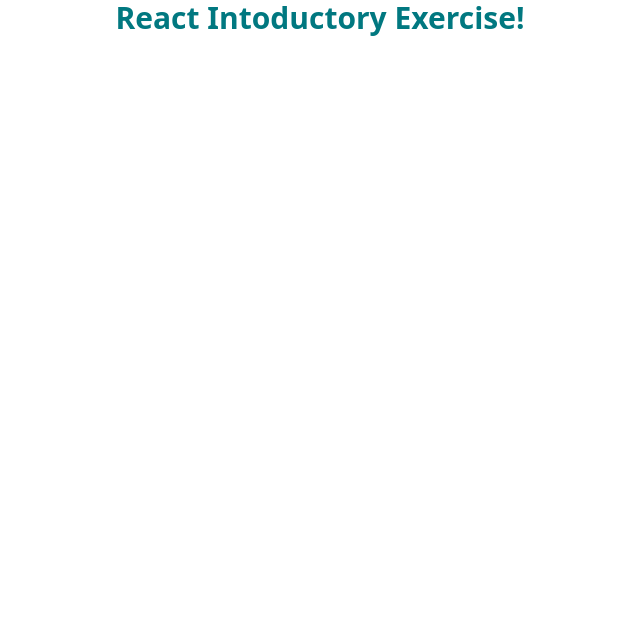
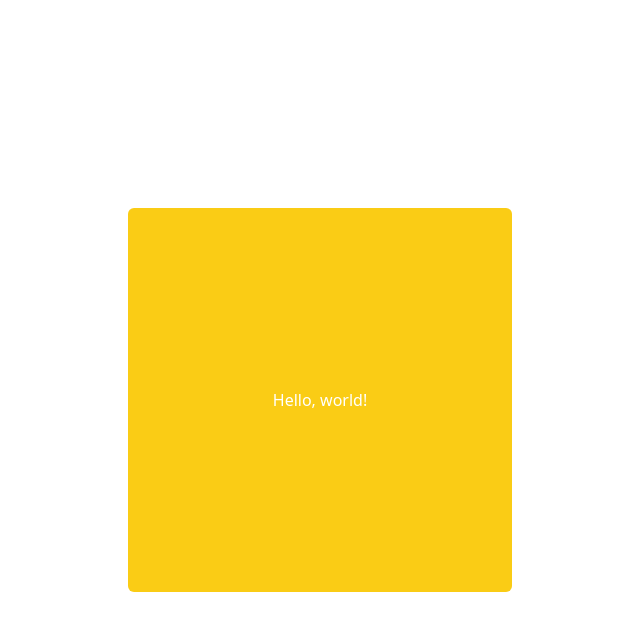
Before and after one commit to arjorb/react-introductory-exercises, a JavaScript app: page / in a window 1280 px wide. Shown: the top 630 px of the page, without its empty margins (320-960 px from the left). Built offline with nearby package versions, Linux system fonts and the light colour scheme; the HTML template or start-up script is replaced by a standard one.

Commit message:
creating a box component and render it in the app component

```diff
--- a/src/App.js
+++ b/src/App.js
@@ -1,5 +1,11 @@
+import Box from './components/Box';
+
 const App = () => {
-  return <h1 className='text-3xl text-[#017880] font-bold flex justify-center'>React Intoductory Exercise!</h1>;
+  return (
+    <div className='flex justify-center items-center h-screen'>
+      <Box />
+    </div>
+  );
 };
 
 export default App;
--- /dev/null
+++ b/src/components/Box.js
@@ -0,0 +1,9 @@
+const Box = () => {
+  return (
+    <div className='bg-yellow-400 w-96 h-96 flex justify-center items-center rounded-md'>
+      <p className='text-white'>Hello, world!</p>
+    </div>
+  );
+};
+
+export default Box;
```
Also changed, not shown: public/index.html (+1 -1 lines).
